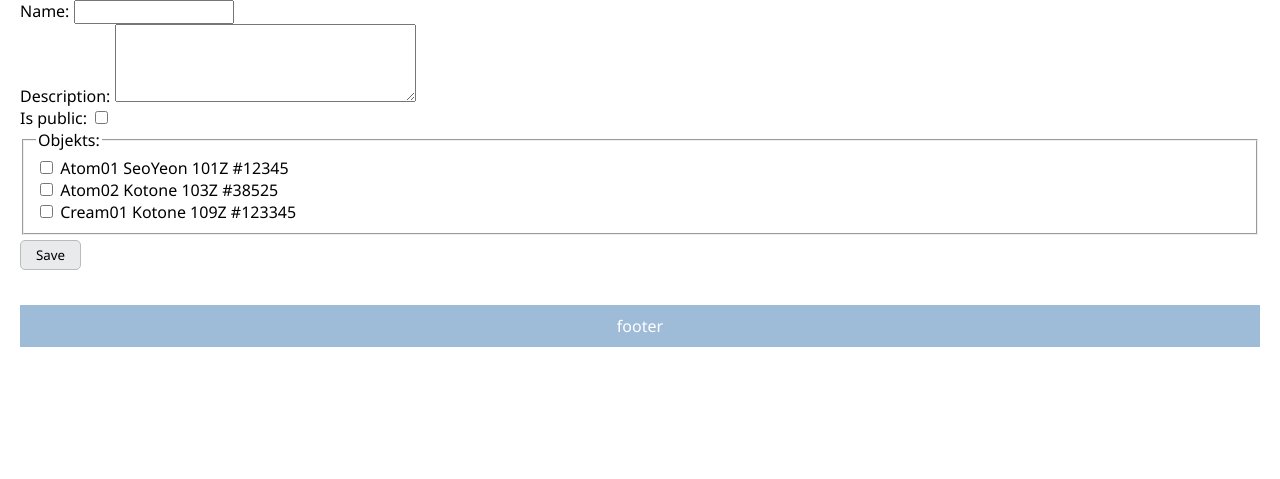
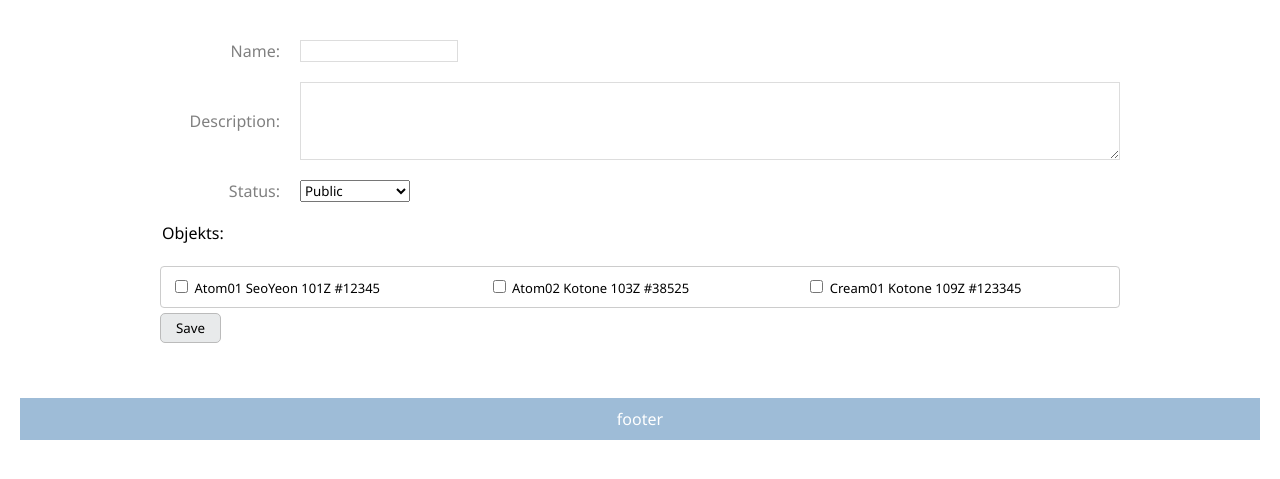
Before and after one commit to aomou/objekt-marketplace, a Django app: page /marketplace/mylists/create/ in a window 1280 px wide. Shown: the part 140-619 px from the top of the page. Run offline with Django 5.2, Linux system fonts and the light colour scheme; data comes from the database, SQL or seed files in the repository; parts of the project's set-up code (start-up, migrations or seed data) failed here and were passed over; some web fonts are replaced.

```diff
--- a/apps/objekt/models.py
+++ b/apps/objekt/models.py
@@ -121,3 +121,6 @@ class ObjektCard(models.Model):
 
     def __str__(self):
         return f"{self.objekt_type} #{self.token_id} "
+
+    def get_img(self):
+        return self.objekt_type.image_uri
--- a/static/mylists.css
+++ b/static/mylists.css
@@ -69,3 +69,51 @@
     align-items: center;
     justify-self: end;
 }
+
+
+
+/* edit list form */
+.create-update-list-form {
+    display: flex;
+    flex-direction: column;
+    gap: 20px;
+
+    max-width: 1000px;        /* 限制表單寬度 */
+    margin: 20px auto;       /* 置中 */
+    padding: 20px;           /* 內距 */
+}
+
+.create-update-list-form .form-row {
+    display: grid;
+    grid-template-columns: 120px 1fr;  /* 左側 label 固定寬度，右側自動 */
+    align-items: center;
+    gap: 20px;
+    padding-bottom: 20px;
+}
+
+.create-update-list-form .form-row label {
+    display: block;
+    text-align: right;
+    color: grey;
+}
+
+.create-update-list-form .form-row input,
+.create-update-list-form .form-row textarea {
+    border: 1px solid #ddd
+}
+
+.create-update-list-form .form-row input:last-child {
+    justify-self: start;
+}
+
+.form-objekts .objekt-checkboxes {
+    display: grid;
+    grid-template-columns: repeat(auto-fill, minmax(250px, 1fr));
+    gap: 15px;
+    padding: 10px;
+    background: #fff;
+    border: 1px solid #ccc;
+    border-radius: 4px;
+
+    font-size: 13px;
+}
--- a/templates/marketplace/objektlist_form.html
+++ b/templates/marketplace/objektlist_form.html
@@ -15,15 +15,42 @@
     <link rel="stylesheet" href="{% static 'mylists.css' %}">
 {% endblock %}
 
-
-
 {% block content %}
 
     <!-- lists form -->
     <div class="create-update-list-form">
         <form method="POST">
             {% csrf_token %}
-            {{ form.as_div }}
+            <div class="form-row">
+                <label> {{ form.name.label_tag }} </label>
+                {{ form.name }}
+            </div>
+            <div class="form-row">
+                <label> {{ form.description.label_tag }} </label>
+                {{ form.description }}
+            </div>
+            <div class="form-row" style="width: 250px;">
+                <label> Status: </label>
+                <select>
+                    <option value="True"> Public </option>
+                    <option value="False"> Private </option>
+                </select>
+            </div>
+            <!-- objekt -->
+            <div class="form-objekts">
+                <legend> Objekts: </legend> <br>
+                <div class="objekt-checkboxes">
+                    {% for objekt in form.objekts %}
+                        <div class="objekt-item">
+                            <!-- 圖片出不來 -->
+                            <!-- <img src="{{ objekt.choice_value.get_img }}" alt="Objekt Image" width="100">                             -->
+                            {{ objekt.tag }}   <!-- checkbox -->
+                            {{ objekt.choice_label }}
+                        </div>
+                    {% endfor %}
+                </div>
+            </div>
+
             <button type="submit"> Save </button>
         </form>
     </div>
```
